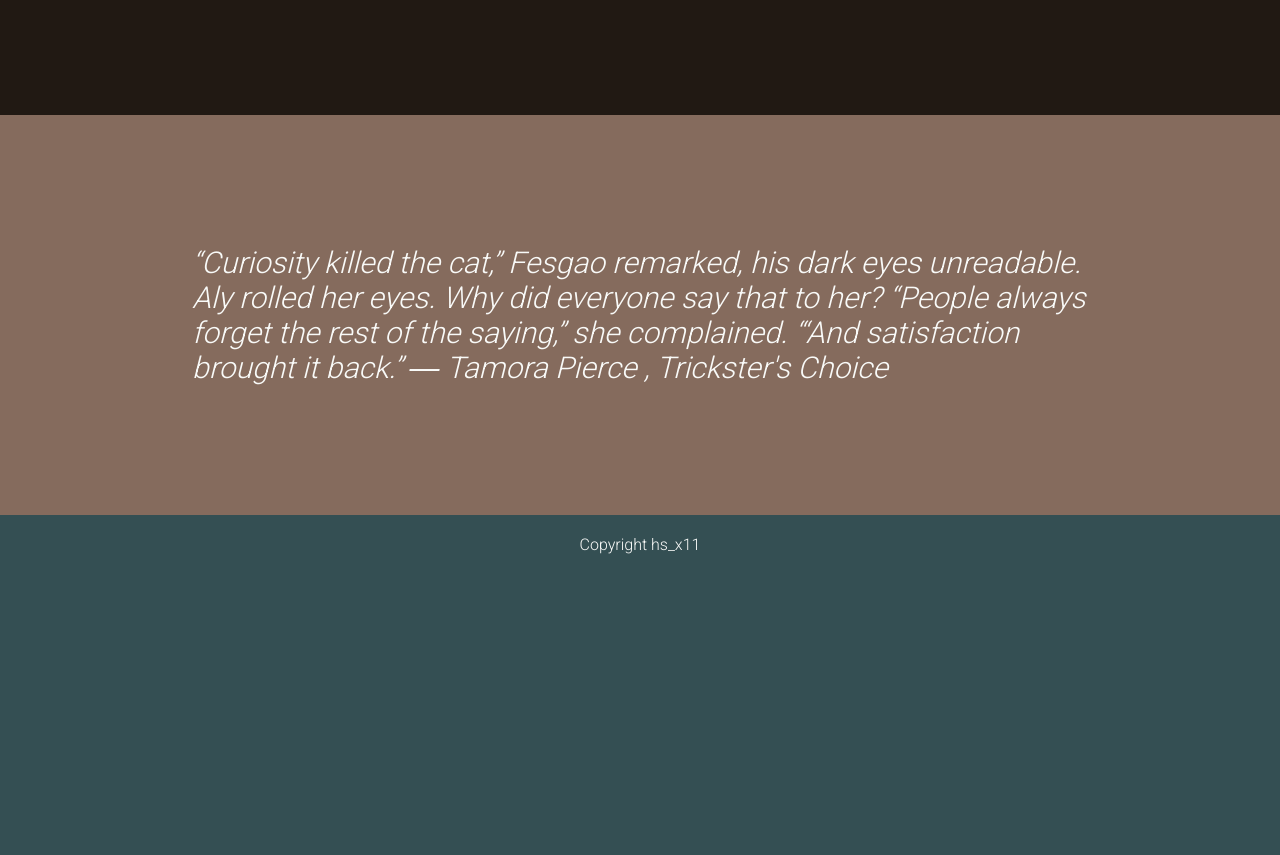
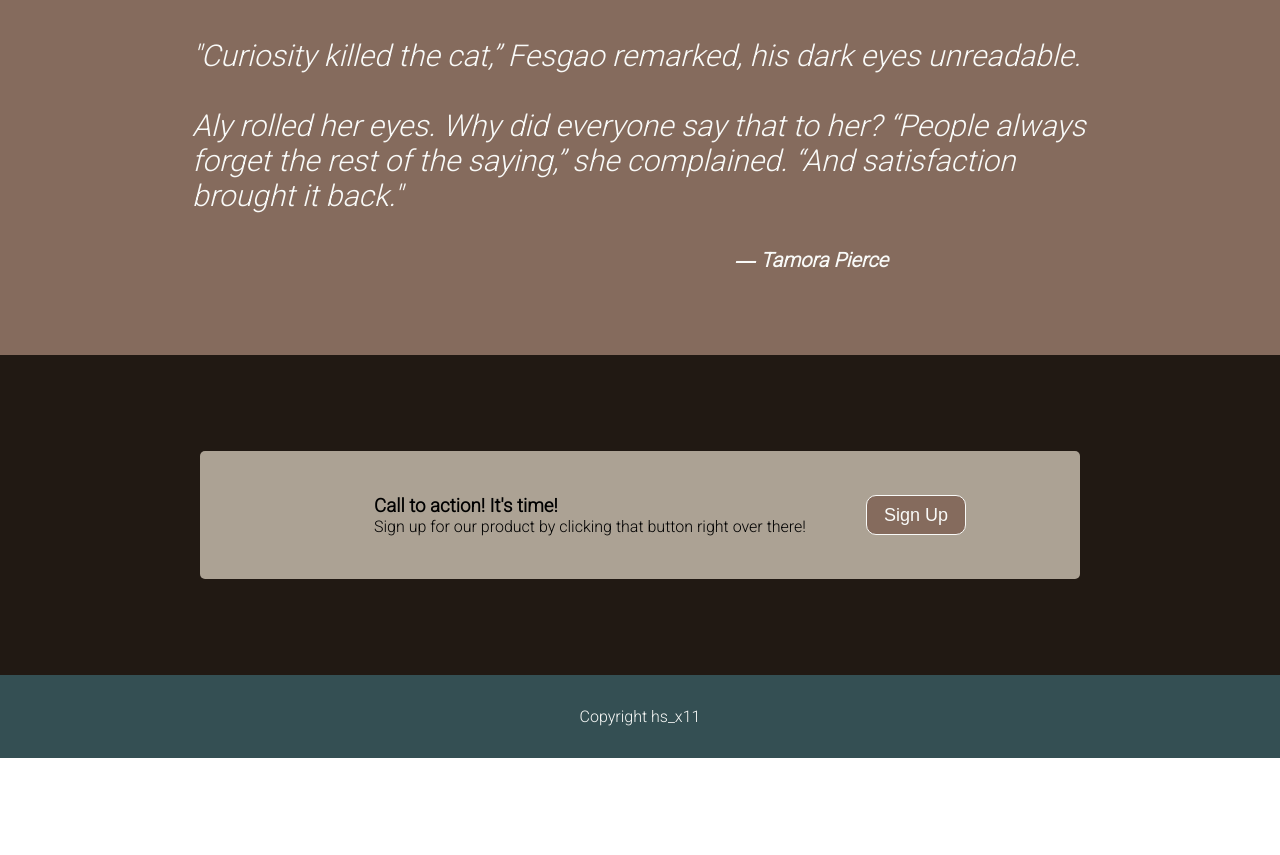
Before and after one commit to hs-x11/Project-Landing-Page, a plain HTML site: page index.html in a window 1280 px wide. Shown: the part 845-1700 px from the top of the page. After the commit the page ends 1603 px from the top, so only its background shows below. Drawn offline with Linux system fonts and the light colour scheme.

Commit message:
Added the finishing touches

```diff
--- a/index.html
+++ b/index.html
@@ -62,9 +62,26 @@
 
     <div class="midsection-two">
         <div class="cat-quote">
-            <p>“Curiosity killed the cat,” Fesgao remarked, his dark eyes unreadable.
-                Aly rolled her eyes. Why did everyone say that to her? “People always forget the rest of the saying,” she complained. “‘And satisfaction brought it back.”
-                ― Tamora Pierce , Trickster's Choice</p>
+            <p>"Curiosity killed the cat,” Fesgao remarked, his dark eyes unreadable.
+            <br><br>
+            Aly rolled her eyes. Why did everyone say that to her? “People always forget the rest of the saying,” she complained. “And satisfaction brought it back."</p>
+            <br>
+            <h6>― Tamora Pierce</h6>
+        </div>
+    </div>
+
+    <div class="midsection-three">
+        <div class="signup-container">
+
+            <div class="signup-text">
+                <h3>Call to action! It's time!</h3>
+                <p>Sign up for our product by clicking that button right over there!</p>
+            </div>
+
+            <div class="signup-button">
+                <button>Sign Up</button>
+            </div>
+
         </div>
     </div>
 
--- a/style.css
+++ b/style.css
@@ -13,7 +13,7 @@ header {
     color: #f9faf8;
     background-color: #344F53;
     width: 100%;
-    height: 30rem;
+    height: 25rem;
 }
 
 .nav-header {
@@ -44,7 +44,8 @@ header {
 
 .bottom-header {
     display: flex;
-    margin: 100px;
+    margin: 70px;
+    justify-content: center;
 }
 
 h1 {
@@ -59,7 +60,7 @@ h1 {
     margin-right: 8%;
 }
 
-button {
+.left-text-header button {
     background-color: #856B5D;
     color: #f9faf8;
     width: 120px;
@@ -71,7 +72,7 @@ button {
     font-size: 18px;
 }
 
-button:hover {
+.left-text-header button:hover {
     background-color: #ACA294;
     cursor: pointer;
 }
@@ -84,7 +85,7 @@ button:hover {
 .midsection {
     background-color: #211913;
     width:100%;
-    height: 30rem;
+    height: 25rem;
 
 }
 
@@ -92,7 +93,7 @@ button:hover {
     text-align: center;
     color: #2591AC;
     font-weight: bolder;
-    padding-top: 5rem;
+    padding-top: 3rem;
 }
 
 .midsection-container {
@@ -139,10 +140,50 @@ button:hover {
 
 }
 
+h6 {
+    font-weight: bold;
+    padding-left: 34rem;
+}
+
+.midsection-three {
+    background-color: #211913;
+    width:100%;
+    height: 20rem;
+    display: flex;
+    justify-content: center;
+    align-items: center;
+}
+
+.signup-container {
+    background-color: #ACA294;
+    border-radius: 5px;
+    display: flex;
+    justify-content: center;
+    align-items: center;
+    width: 55rem;
+    height: 8rem;
+}
+
+.signup-button button {
+    background-color: #856B5D;
+    color: #f9faf8;
+    border: 1px solid #f9faf8;
+    width: 100px;
+    height: 40px;
+    margin-left: 60%;
+    border-radius: 10px;
+    text-decoration: none;
+    font-size: 18px;
+}
+
+.signup-container button:hover {
+    background-color: #2591AC;
+    cursor: pointer;
+}
+
 footer {
     color: #f9faf8;
     background-color: #344F53;
     text-align: center;
-    padding-top: 20px;
-    height: 40%;
+    padding: 2rem;
 }
```
